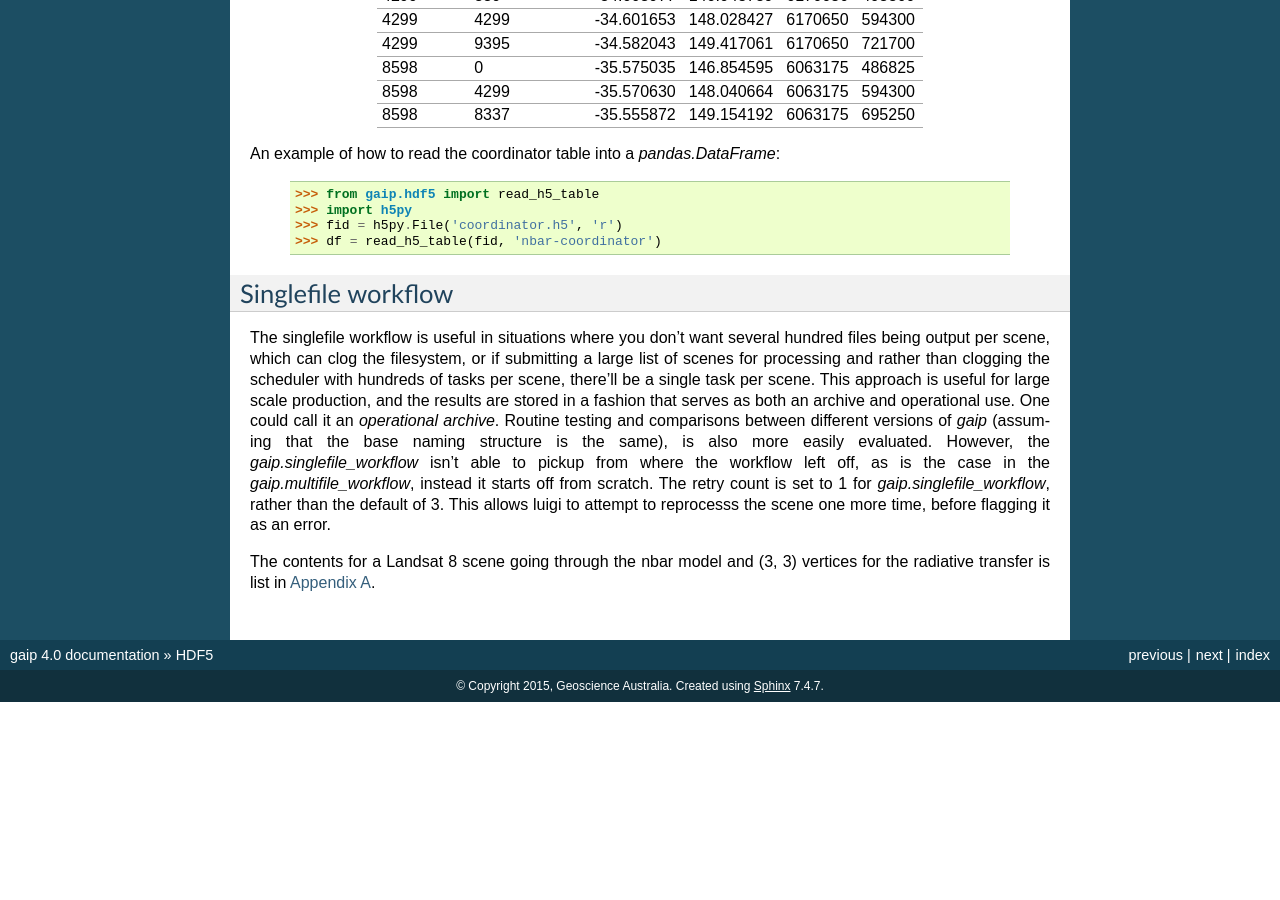
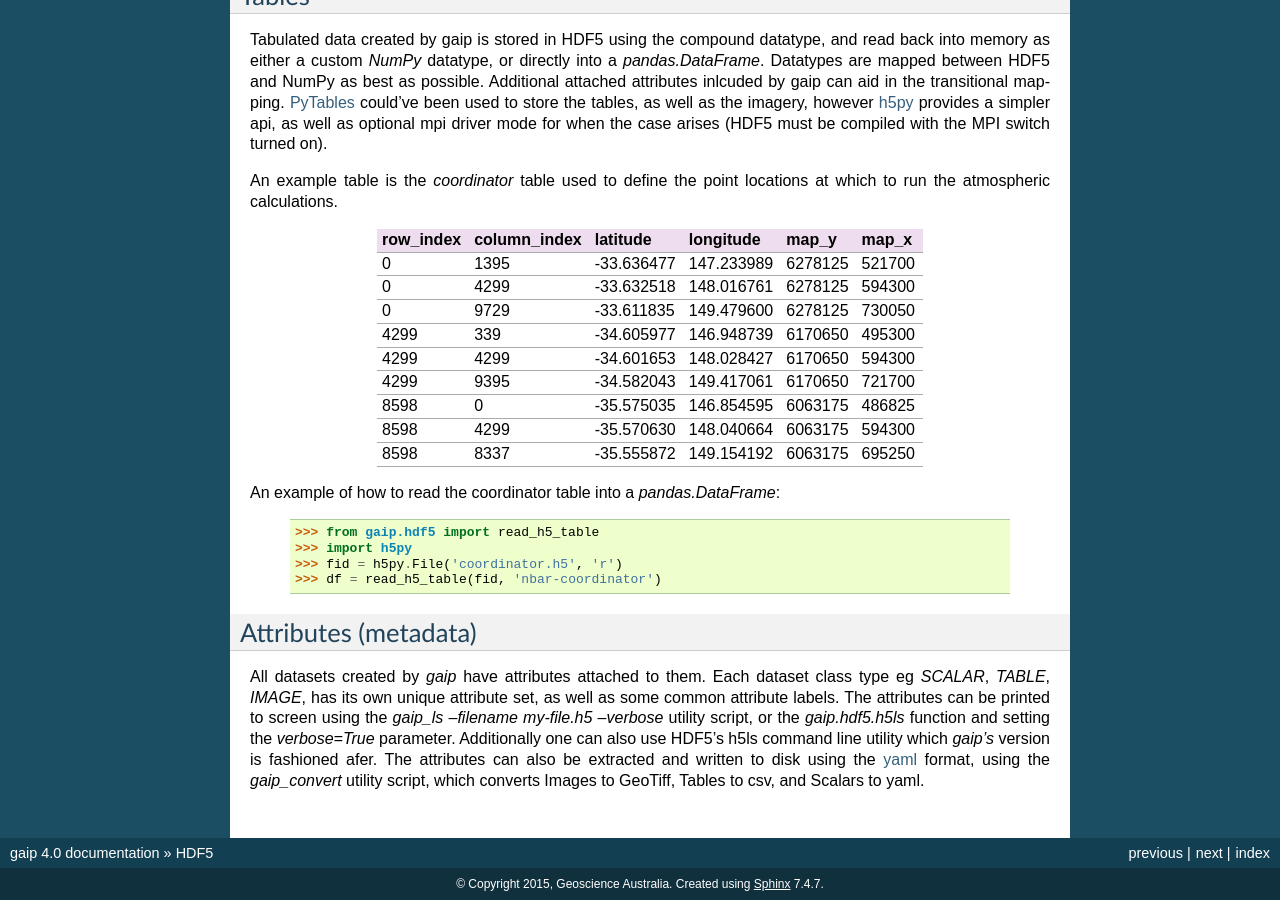
Before and after one commit to GeoscienceAustralia/wagl, a Sphinx documentation site: the page built from docs/source/hdf5.rst, in a window 1280 px wide and 900 px high, scrolled down 4089 px. Built offline with Sphinx 7.4.7, drawn with Linux system fonts in a browser that asks for light colours; pages that are not in the unit, such as notebooks, are missing from menus; before the commit the page ends 4791 px from its top, so only the background shows below that; some of the changed text lies outside the part shown.

Commit message:
Added a metadata section.

```diff
--- a/docs/source/hdf5.rst
+++ b/docs/source/hdf5.rst
@@ -33,6 +33,16 @@ Some of the main reasons behind moving to HDF5 are:
 * Utilise a consistant library for data I/O, rather than a dozen or so different libraries. This helps to simplify the gaip data model.
 * It simplified the workflow **A LOT**. By writing multiple datasets within the same file, the parameter passing bewteen Task's and functions, was reduced in some cases from a dozen parameters, to a single parameter. Some Tasks would act as a helper task whose sole purpose was to manage a bunch of individual Tasks, and combine the results into a single file for easy access by downstream Tasks which then didn't have to open several dozen files. This is achieved by HDF5's ExternalLink feature, which allows the linking of Datasets contained within other files to be readable from a single file that acts as a Table Of Contents (TOC). It is similar to a UNIX symbolic link, or Windows shortcut.
 * A simpler structure for testing and evaluation; eg compare the same scene but different versions of gaip. And have the results stored directly alongside the inputs. That way, it is easier to track exactly what datasets were used to determine the comparison, and have it immediately in a form suitable for archiving and immediate access without having to decompress a tarball containing hundreds or thousands of scenes.
+
+Singlefile workflow
+-------------------
+
+The singlefile workflow is useful in situations where you don't want several hundred files being output per scene, which can clog the filesystem, or if submitting a large list of scenes for processing and rather than clogging the scheduler with hundreds of tasks per scene, there'll be a single task per scene.
+This approach is useful for large scale production, and the results are stored in a fashion that serves as both an archive and operational use. One could call it an *operational archive*.
+Routine testing and comparisons between different versions of *gaip* (assuming that the base naming structure is the same), is also more easily evaluated.
+However, the *gaip.singlefile_workflow* isn't able to pickup from where the workflow left off, as is the case in the *gaip.multifile_workflow*, instead it starts off from scratch. The retry count is set to 1 for *gaip.singlefile_workflow*, rather than the default of 3. This allows luigi to attempt to reprocesss the scene one more time, before flagging it as an error.
+
+The contents for a Landsat 8 scene going through the nbar model and (3, 3) vertices for the radiative transfer is list in :ref:`appendix_a`.
 
 Dataset Names
 -------------
@@ -171,12 +181,9 @@ An example of how to read the coordinator table into a *pandas.DataFrame*:
           >>> fid = h5py.File('coordinator.h5', 'r')
           >>> df = read_h5_table(fid, 'nbar-coordinator')
 
-Singlefile workflow
--------------------
+Attributes (metadata)
+---------------------
 
-The singlefile workflow is useful in situations where you don't want several hundred files being output per scene, which can clog the filesystem, or if submitting a large list of scenes for processing and rather than clogging the scheduler with hundreds of tasks per scene, there'll be a single task per scene.
-This approach is useful for large scale production, and the results are stored in a fashion that serves as both an archive and operational use. One could call it an *operational archive*.
-Routine testing and comparisons between different versions of *gaip* (assuming that the base naming structure is the same), is also more easily evaluated.
-However, the *gaip.singlefile_workflow* isn't able to pickup from where the workflow left off, as is the case in the *gaip.multifile_workflow*, instead it starts off from scratch. The retry count is set to 1 for *gaip.singlefile_workflow*, rather than the default of 3. This allows luigi to attempt to reprocesss the scene one more time, before flagging it as an error.
-
-The contents for a Landsat 8 scene going through the nbar model and (3, 3) vertices for the radiative transfer is list in :ref:`appendix_a`.
+All datasets created by *gaip* have attributes attached to them. Each dataset class type eg *SCALAR*, *TABLE*, *IMAGE*, has its own unique attribute set, as well as some common attribute labels.
+The attributes can be printed to screen using the *gaip_ls --filename my-file.h5 --verbose* utility script, or the *gaip.hdf5.h5ls* function and setting the *verbose=True* parameter. Additionally one can also use HDF5's h5ls command line utility which *gaip's* version is fashioned afer.
+The attributes can also be extracted and written to disk using the `yaml <https://en.wikipedia.org/wiki/YAML>`_ format, using the *gaip_convert* utility script, which converts Images to GeoTiff, Tables to csv, and Scalars to yaml.
```
